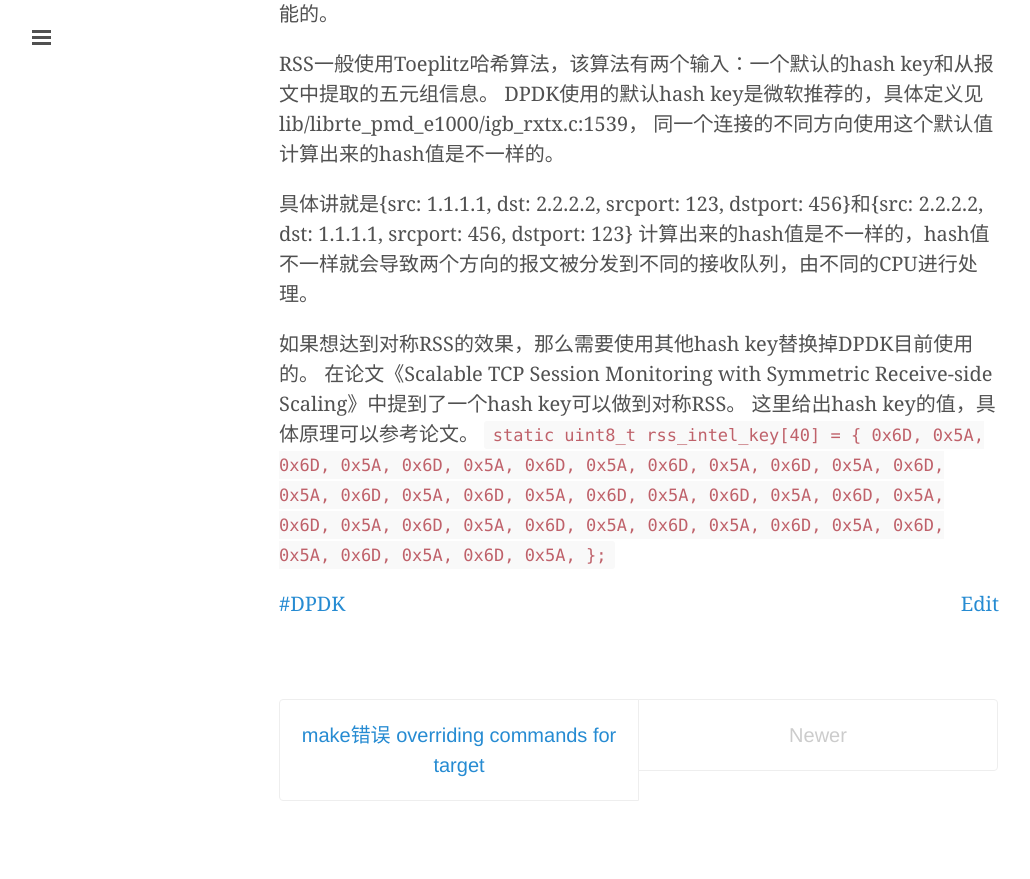
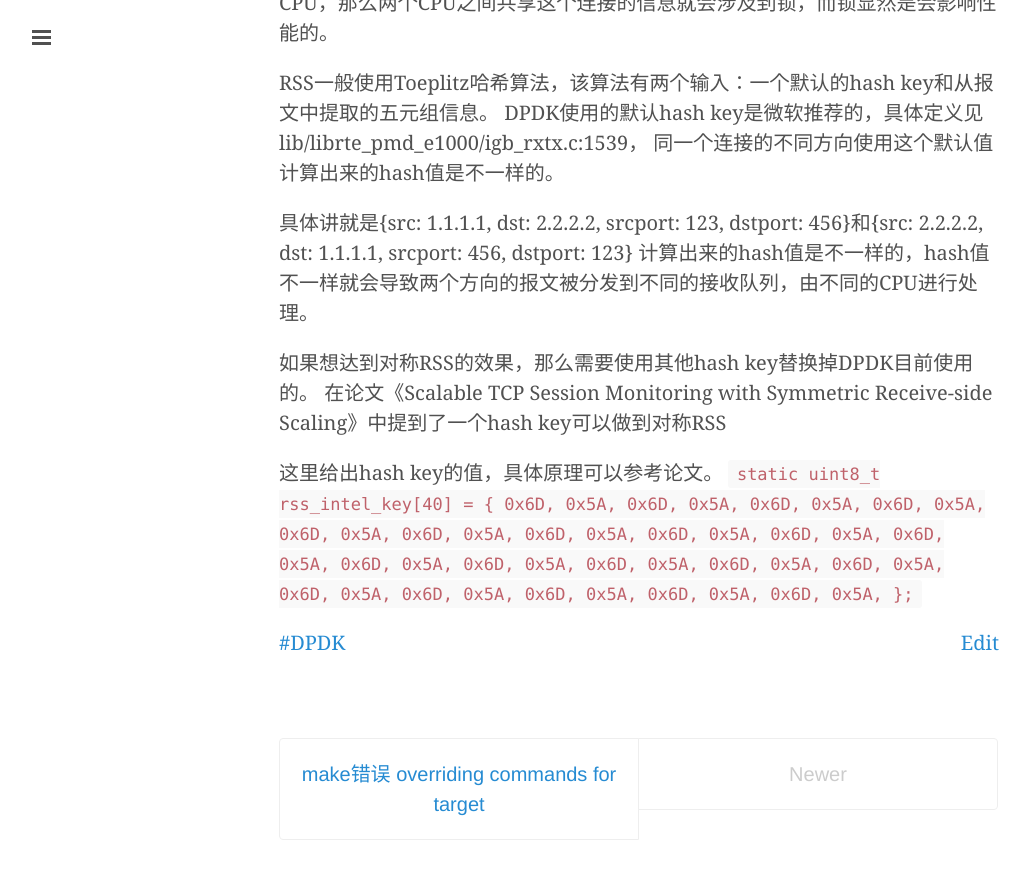
Before and after one commit to hoolev/hoolev.github.com, a Jekyll site: the page built from _posts/2015-03-31-dpdk-accelerate-rss.md, in a window 1280 px wide and 900 px high, scrolled down 1617 px. Shown: the top 879 px of the window, without its empty margins (1-1031 px from the left). Built offline with Jekyll 4.4.1, drawn with Linux system fonts in a browser that asks for light colours; some web fonts are replaced; Markdown is read by kramdown in place of the engine named in the settings; comment, search, counter and statistics services are not loaded.

```diff
--- a/_posts/2015-03-31-dpdk-accelerate-rss.md
+++ b/_posts/2015-03-31-dpdk-accelerate-rss.md
@@ -10,7 +10,7 @@ tags:
 
 > DPDK 1.8.0
 
-### 什么是RSS
+## 什么是RSS
 RSS(Receive Side Scaling)是一种能够在多处理器系统下使接收报文在多个CPU之间高效分发的网卡驱动技术。
 
 * 网卡对接收到的报文进行解析，获取IP地址、协议和端口五元组信息
@@ -23,7 +23,7 @@ RSS(Receive Side Scaling)是一种能够在多处理器系统下使接收报文
 
 基于RSS技术程序可以通过硬件在多个CPU之间来分发数据流，并且可以通过对RETA的修改来实现动态的负载均衡。
 
-### 在DPDK中配置RSS
+## 在DPDK中配置RSS
 DPDK支持设置静态hash值和配置RETA。
 不过DPDK中RSS是基于端口的，并根据端口的接收队列进行报文分发的。
 例如我们在一个端口上配置了3个接收队列(0,1,2)并开启了RSS，那么
@@ -42,7 +42,7 @@ DPDK支持设置静态hash值和配置RETA。
 RETA是运行时可配置的，这样应用程序就可以动态改变CPU对应的接收队列，从而动态调节报文分发。
 具体通过PMD模块的驱动进行配置，例如`ixgbe_dev_rss_reta_update `和`ixgbe_dev_rss_reta_query`。
 
-### 对称RSS
+## 对称RSS
 在网络应用中，如果同一个连接的双向报文在开启RSS之后被分发到同一个CPU上处理，这种RSS就称为对称RSS。
 对于需要为连接保存一些信息的网络应用来说，对称RSS对性能提升有很大帮助。
 如果同一个连接的双向报文被分发到不同的CPU，那么两个CPU之间共享这个连接的信息就会涉及到锁，而锁显然是会影响性能的。
@@ -55,6 +55,7 @@ DPDK使用的默认hash key是微软推荐的，具体定义见lib/librte_pmd_e1
 计算出来的hash值是不一样的，hash值不一样就会导致两个方向的报文被分发到不同的接收队列，由不同的CPU进行处理。
 
 如果想达到对称RSS的效果，那么需要使用其他hash key替换掉DPDK目前使用的。
-在论文《Scalable TCP Session Monitoring with Symmetric Receive-side Scaling》中提到了一个hash key可以做到对称RSS。
+在论文《Scalable TCP Session Monitoring with Symmetric Receive-side Scaling》中提到了一个hash key可以做到对称RSS
+
 这里给出hash key的值，具体原理可以参考论文。
 `static uint8_t rss_intel_key[40] = { 0x6D, 0x5A, 0x6D, 0x5A, 0x6D, 0x5A, 0x6D, 0x5A, 0x6D, 0x5A, 0x6D, 0x5A, 0x6D, 0x5A, 0x6D, 0x5A, 0x6D, 0x5A, 0x6D, 0x5A, 0x6D, 0x5A, 0x6D, 0x5A, 0x6D, 0x5A, 0x6D, 0x5A, 0x6D, 0x5A, 0x6D, 0x5A, 0x6D, 0x5A, 0x6D, 0x5A, 0x6D, 0x5A, 0x6D, 0x5A, }; `
```
